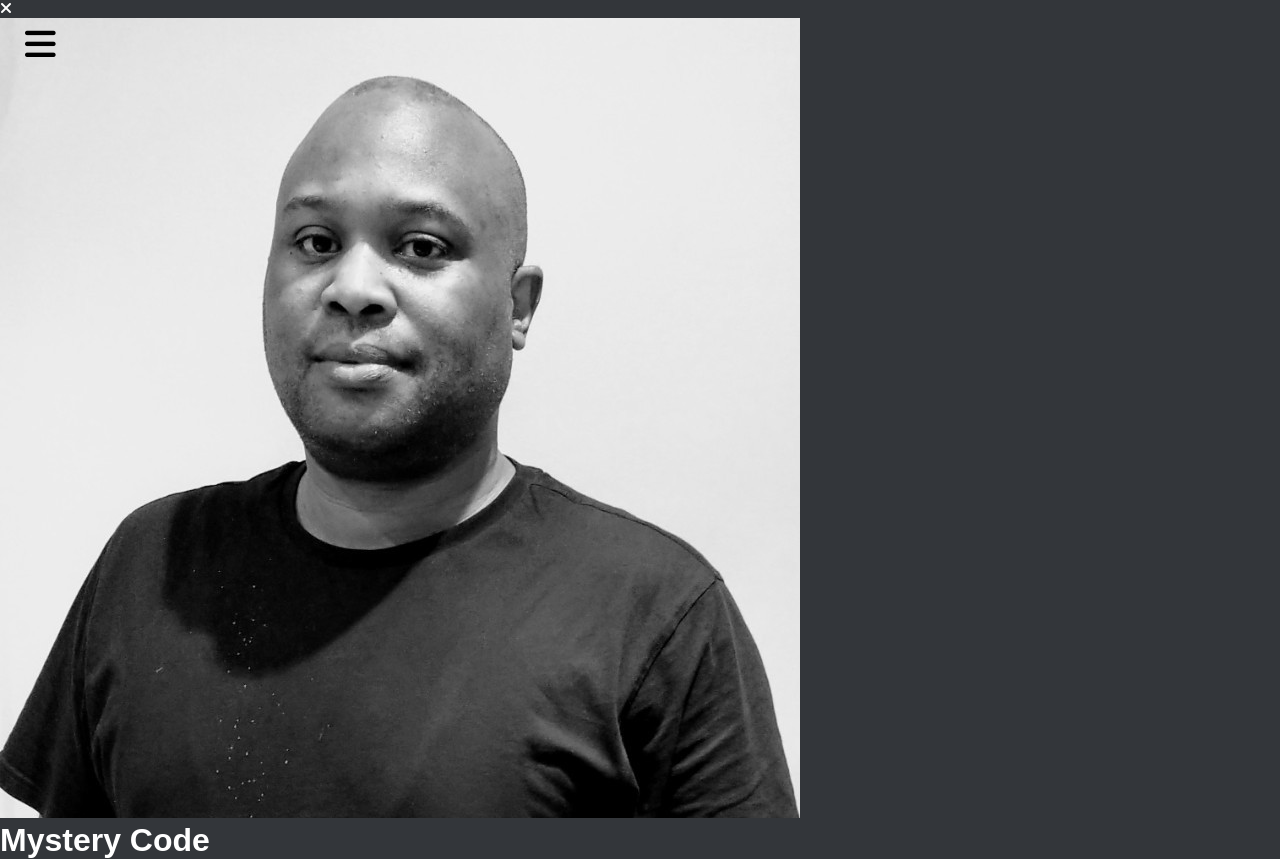
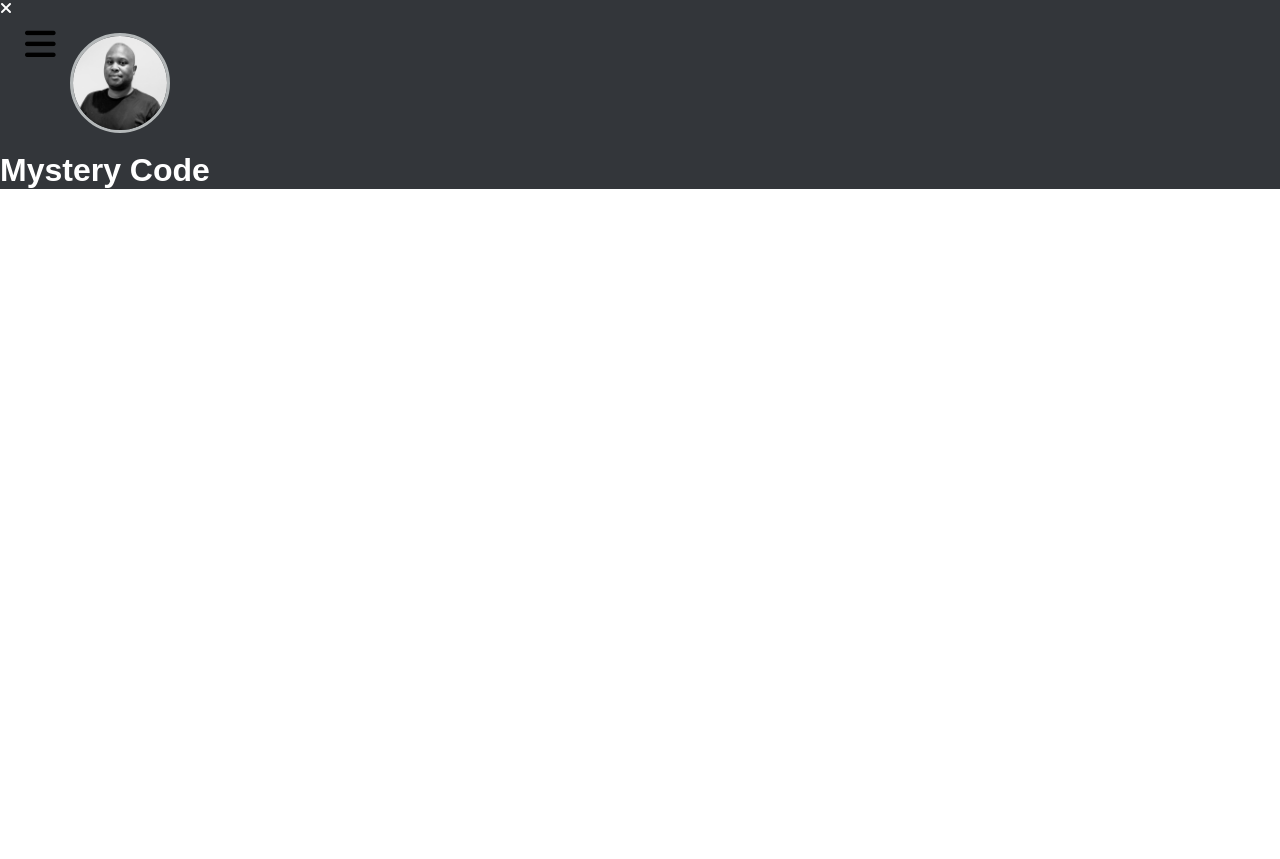
Before and after one commit to reuben-germain/Course-Java, a plain HTML site: page intial.html in a window 1280 px wide. After the commit the page ends 800 px from the top, so only its background shows below. Drawn offline with Linux system fonts and the light colour scheme.

Commit message:
styled the image

```diff
--- a/steez.css
+++ b/steez.css
@@ -27,6 +27,15 @@ header{
     background: #33363a;
 }
 
+/*Image*/
+img{
+width: 100px;
+margin: 15px;
+border-radius: 50%;
+margin-left: 70px;
+border: 3px solid #b4b8b9;
+}
+
 /*Sidebar*/
 .side-bar{
     background: #1b1ab1;
```
